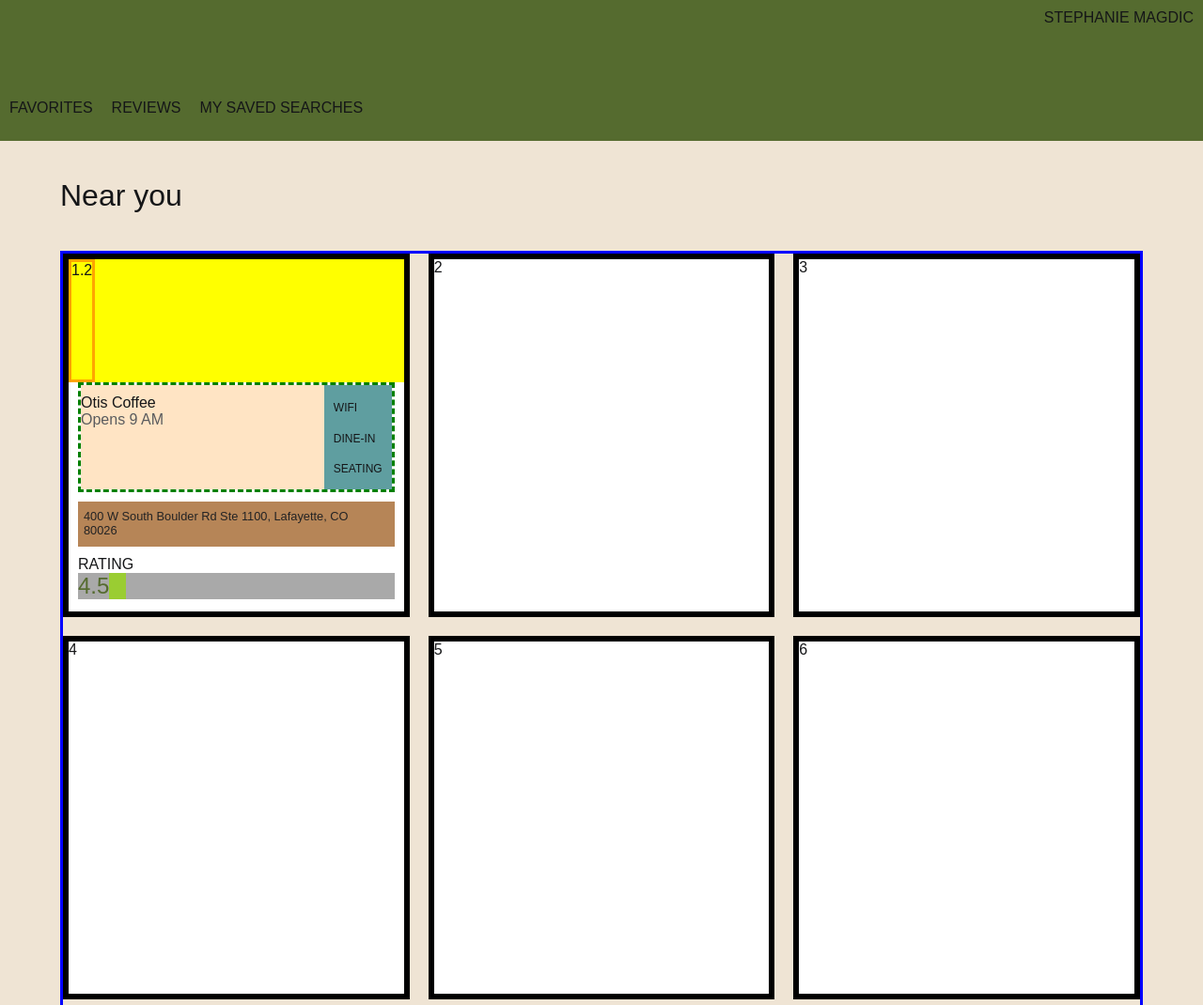
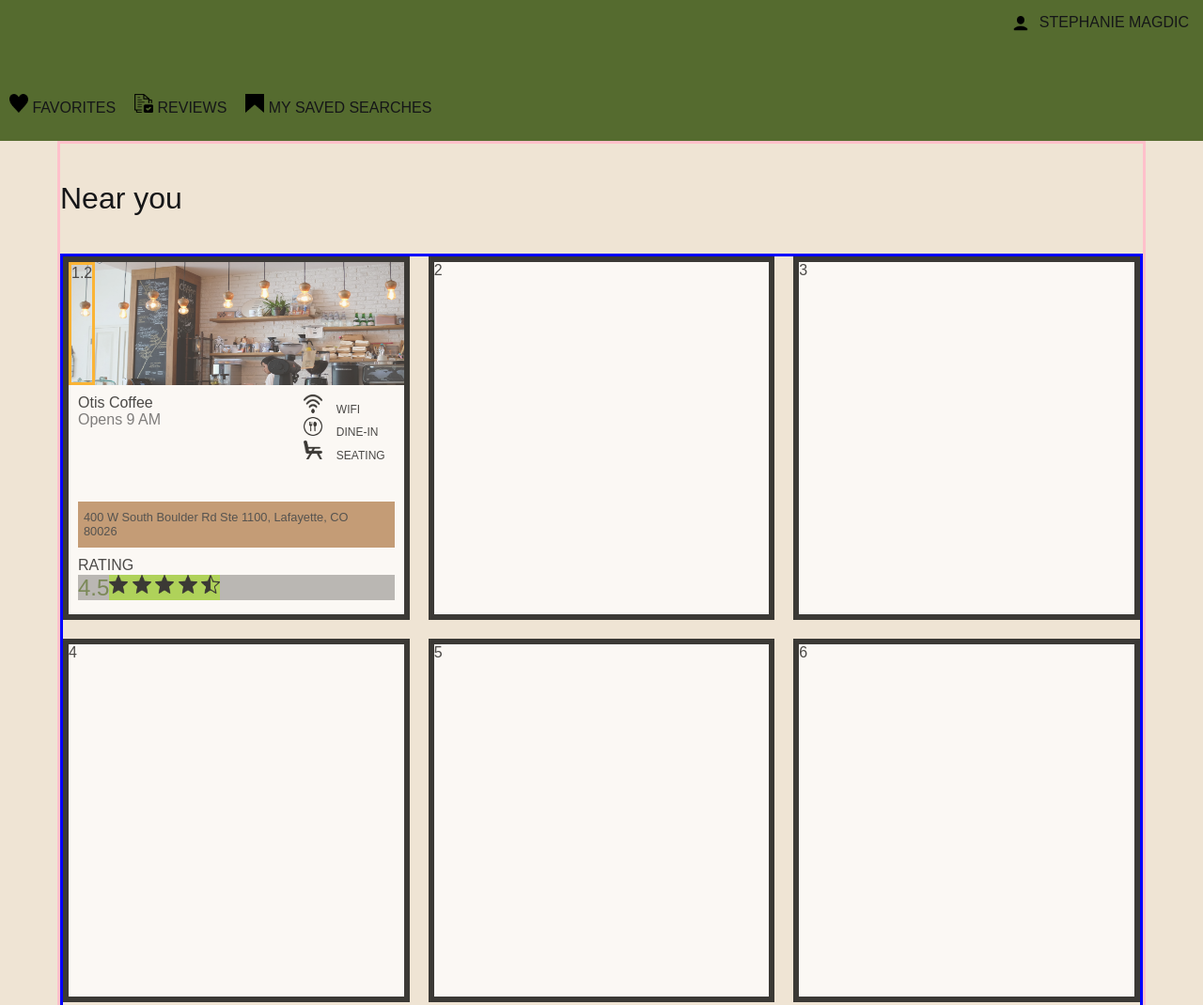
Before and after one commit to stephaniemagdic/static-comp1, a website: page index.html in a window 1280 px wide. Shown: the top 1070 px of the page at 94% size. Drawn offline with Linux system fonts and the light colour scheme.

Commit message:
Add background images

```diff
--- a/css/styles.css
+++ b/css/styles.css
@@ -21,8 +21,22 @@ p {
   color: #151618;
 } */
 
+/* *---- Images ---- */
+img {
+  width: 20px;
+  height: 20px;
+}
+/* opacity */
+.user-img {
 
-/* *---- Layout Containers ---- */ */
+  margin: 5px;
+}
+
+.user-name {
+  margin: 5px;
+}
+
+/* *---- Layout Containers ---- */
 .container {
   width: 90%;
   margin: 0 auto;
@@ -113,7 +127,6 @@ li {
 
 .card-top {
   display: flex;
-  background-color: yellow;
   height: 35%;
 }
 
@@ -125,29 +138,34 @@ li {
 /* -------------CARD IMAGE BACKGROUNDS----------- */
 .card {
   border: 6px solid black;
+  opacity: 0.75;
 }
 
-card-image-1 {
-  background-image: url(coffee1-jpeg);
-}
 
-card-image-2 {
+.card-img-1 {
+  background-image: url("../assets/coffee-shop-2.jpeg");
+  background-size: 500px 200px;
 
 }
 
-card-image-3 {
+
+.card-img-2 {
 
 }
 
-card-image-4 {
+.card-img-3 {
 
 }
 
-card-image-5 {
+.card-img-4 {
 
 }
 
-card-image-6 {
+.card-img-5 {
+
+}
+
+card-img-6 {
 
 }
 
@@ -155,7 +173,11 @@ card-image-7 {
 
 }
 
-card-image-8 {
+
+.card-img-8 {
+  background-image: url("../assets/coffee.shop-1.jpeg");
+  background-size: 500px 200px;
+
 
 }
 
@@ -175,7 +197,6 @@ card-image-8 {
 .details-container {
   display: flex;
   justify-content: space-between;
-  border: dashed green;
   height: 51%;
   margin-left: 10px;
   margin-right: 10px;
@@ -184,7 +205,7 @@ card-image-8 {
 .name-and-hours {
   display: flex;
   flex-direction: column;
-  background-color: bisque;
+  /* background-color: bisque; */
   flex: 1;
 }
 
@@ -206,22 +227,23 @@ card-image-8 {
 .shop-features {
   display: flex;
   flex-direction: column;
-  background-color: cadetblue;
+
+  margin-top: 10px;
   /* flex: 1;
   margin: 0;
   padding: 0; */
 }
 
 .feature {
-  /* flex: 1; */
-  /* margin: 0;
-  padding: 0; */
+  /* display: inline; */
 }
 
 .feature-p {
+  display: inline-block;
   margin-left: 10px;
   margin-right: 10px;
   font-size: 12px;
+
 }
 
 .address-container {
--- a/index.html
+++ b/index.html
@@ -12,19 +12,22 @@
         <nav class="hide-for-mobile">
           <ol>
             <li>
+              <img src="./assets/heart-black.png" alt="black heart">
               FAVORITES
             </li>
             <li>
+              <img src="./assets/review.png" alt="">
               REVIEWS
             </li>
             <li>
+              <img src="./assets/saved-bookmark.png"" alt="">
               MY SAVED SEARCHES
             </li>
           </ol>
         </nav>
         <span class="login user">
-          <img class="user-img" src="" alt="">
-          <p class="hide-for-mobile">STEPHANIE MAGDIC</p>
+          <img class="user-img" src="./assets/icons8-user-60.png" alt="user-login">
+          <p class="user-name hide-for-mobile">STEPHANIE MAGDIC</p>
           <a class="arrow-down" href=""></a>
         </span>
     </header>
@@ -34,10 +37,10 @@
         <article class="card card1">
           <!-- card top -->
           <div class="card-top card-img-1">
-            <img src="" alt="" class="favorite1 card-top-img hide-for-mobile ">
+            <!-- <img src="" alt="" class="favorite1 card-top-img hide-for-mobile "> -->
             <div class="miles-container hide-for-mobile ">
               <p class="miles">1.2</p>
-              <img src="" alt="" class="miles card-top-img ">
+              <!-- <img src="" alt="" class="miles card-top-img "> -->
             </div>
           </div>
           <!-- card bottom -->
@@ -52,15 +55,15 @@
                 </div>
                 <div class="shop-features">
                   <span class="feature">
-                    <img src="" alt="">
+                    <img class="feature-img" src="./assets/wifi-line.png" alt="">
                     <p class="feature-p hide-for-mobile">WIFI</p>
                   </span>
                   <span class="feature">
-                    <img src="" alt="">
+                    <img class="feature-img" src="./assets/meal-food.png" alt="fork and spoon">
                     <p class="feature-p hide-for-mobile">DINE-IN</p>
                   </span>
                   <span class="feature">
-                    <img src="" alt="">
+                    <img class="feature-img" src="./assets/wood-chair.png" alt="chair">
                     <p class="feature-p hide-for-mobile">SEATING</p>
                   </span>
                 </div>
@@ -75,11 +78,11 @@
                 <span class="num-rating-container">
                   <p class="number-rating hide-for-mobile">4.5</p>
                   <span class="star-container">
-                    <img src="" alt="">
-                    <img src="" alt="">
-                    <img src="" alt="">
-                    <img src="" alt="">
-                    <img src="" alt="">
+                    <img src="./assets/black-star.png" alt="black star">
+                    <img src="./assets/black-star.png" alt="black star">
+                    <img src="./assets/black-star.png" alt="black star">
+                    <img src="./assets/black-star.png" alt="black star">
+                    <img src="./assets/star-half.png" alt="half black half white star">
                   </span>
                 </span>
               </div>
```
